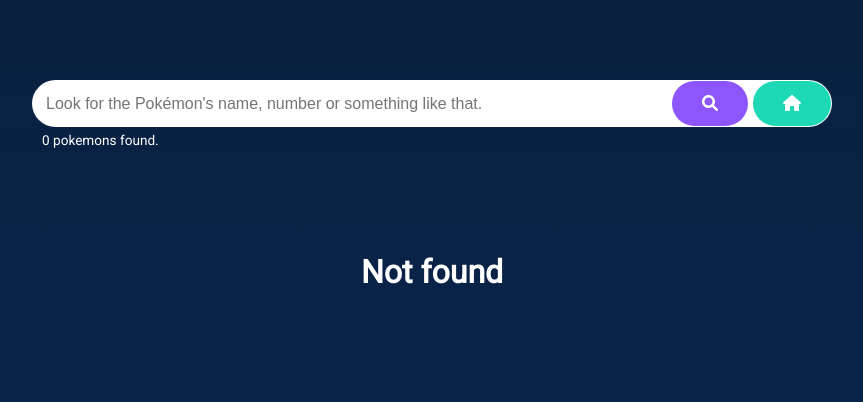
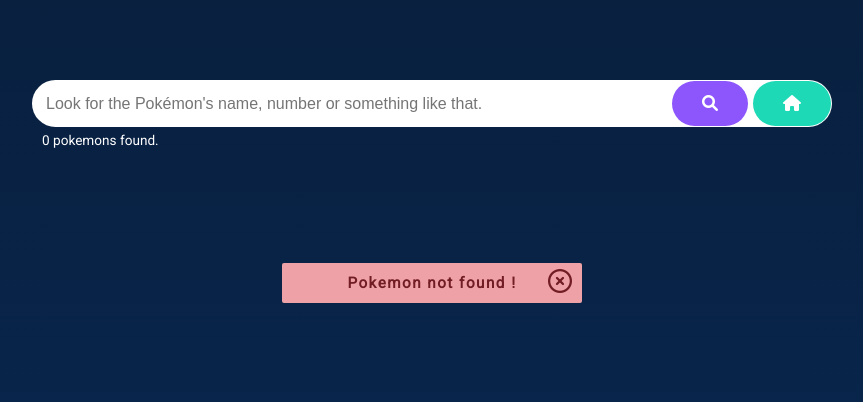
Before and after one commit to LucasAlmeidaSar/pokedex-django, a Django app: page / in a window 1280 px wide. Shown: the top 402 px of the page, without its empty margins (208-1071 px from the left). Run offline with Django 3.2, Linux system fonts and the light colour scheme; data that the repository does not hold is empty.

Commit message:
Alterado animação de loading e adicionado funções de clicks nos links.

```diff
--- a/pokedexApp/templates/base.html
+++ b/pokedexApp/templates/base.html
@@ -55,16 +55,13 @@
 
     {% block container %}
 
-      <div class="loader-container inativo" data-js="loader">
-        <i class="fas fa-spinner"></i>
-      </div>
-
       <ul class="pokemons-grid">
         {% if pokemons %}
 
           {% if pokemonsList.paginator.count <= 2 %}
             {% for pokemon in pokemons %}
-            <a href="{% url 'pg_pokemon' %}?pokemonID={{pokemon.id}}">
+            <a href="{% url 'pg_pokemon' %}?pokemonID={{pokemon.id}}"
+               onclick="load_pokemon()">
               <li class="card unique {{ pokemon.types.0.type.name }}">
                 <p class="card-number">N° {{ pokemon.id }}</p>
                 <img class="card-image" src="{{ pokemon.img }}" alt="{{ pokemon.name }}">
@@ -77,7 +74,8 @@
             {% endfor %}
           {% elif pokemonsList.paginator.count > 2 %}
             {% for pokemon in pokemons %}
-            <a href="{% url 'pg_pokemon' %}?pokemonID={{pokemon.id}}">
+            <a href="{% url 'pg_pokemon' %}?pokemonID={{pokemon.id}}"
+               onclick="load_pokemon()">
               <li class="card {{ pokemon.types.0.type.name }}">
                 <p class="card-number">N° {{ pokemon.id }}</p>
                 <img class="card-image" src="{{ pokemon.img }}" alt="{{ pokemon.name }}">
@@ -92,7 +90,10 @@
 
 
         {% elif not pokemons %}
-          <h1 style="text-align: center; color: white;">Not found</h1>
+          <div class="pokemon-not-found active" data-js="pokemon-not-found">
+            <a href="/" onclick="load_page()" class="not-found-close" data-js="not-found-close"> <i class="far fa-times-circle"></i> </a>
+            <p class="not-found-message">Pokemon not found !</p>
+          </div>
         {% endif %}
       </ul>
 
@@ -124,31 +125,63 @@
 
   </div>
 
+  <div class="loader-general">
+    <div class="loader-container" data-js="loader">
+      <svg version="1.1" id="Layer_1" xmlns="http://www.w3.org/2000/svg" xmlns:xlink="http://www.w3.org/1999/xlink" x="0px" y="0px"
+      width="40px" height="50px" viewBox="0 0 24 30" style="enable-background:new 0 0 50 50;" xml:space="preserve">
+     <rect x="0" y="0" width="4" height="10" fill="#333">
+       <animateTransform attributeType="xml"
+         attributeName="transform" type="translate"
+         values="0 0; 0 20; 0 0"
+         begin="0" dur="1s" repeatCount="indefinite" />
+     </rect>
+     <rect x="10" y="0" width="4" height="10" fill="#333">
+       <animateTransform attributeType="xml"
+         attributeName="transform" type="translate"
+         values="0 0; 0 20; 0 0"
+         begin="0.2s" dur="1s" repeatCount="indefinite" />
+     </rect>
+     <rect x="20" y="0" width="4" height="10" fill="#333">
+       <animateTransform attributeType="xml"
+         attributeName="transform" type="translate"
+         values="0 0; 0 20; 0 0"
+         begin="0.4s" dur="1s" repeatCount="indefinite" />
+     </rect>
+   </svg>
+    </div>
+  </div>
+
   <script src="{% static 'js/pace.min.js' %}"></script>
   <script>
     const main_container = document.querySelector('.container')
-    const loader = document.querySelector('[data-js="loader"]')
     const btn_search = document.querySelector('[data-js="btnSearchPokemon"]')
     const btn_home = document.querySelector('[data-js="btnHome"]')
+    const loader_general = document.querySelector('.loader-general')
 
     function load_page(){
-      scrollTo(0,0)
-      // main_container.style.opacity = '0.5'
-      loader.classList.remove('inativo')
+      to_top()
+      load_pokemon()
     }
 
     function search_input_load(){
       btn_search.classList.add('active')
+      load_pokemon()
     }
 
     function go_to_home(){
       btn_home.classList.add('active')
+      load_pokemon()
     }
 
     function to_top(){
       scrollTo(0,0)
     }
 
+    function load_pokemon(){
+      main_container.style.opacity = '0.5'
+      loader_general.classList.add('active')
+    }
+
   </script>
 </body>
 </html>
--- a/static/css/base.css
+++ b/static/css/base.css
@@ -439,11 +439,6 @@
   margin: 0 10px;
 }
 
-/* Loader spinner */
-.spinner{
-
-}
-
 /* Loader */
 
 .loader-container{
@@ -459,7 +454,7 @@
 
 .loader-container .fa-spinner{  animation: spinnerAnimation 1.5s linear infinite;  }
 
-.loader-container.inativo{  display: none;  }
+.loader-container.inative{  display: none;  }
 
 @keyframes spinnerAnimation{
   0%{
@@ -472,3 +467,54 @@
       transform: rotate(360deg);
   }
 }
+
+/* Pokemon não encontrado */
+.pokemon-not-found{
+  position: relative;
+  width: 300px;
+  margin: 10px auto;
+  height: 40px;
+  background-color: #eea2a7;
+  border-radius: 2px;
+  display: none;
+  place-items: center;
+}
+
+.pokemon-not-found.active{  display: grid;  }
+
+.not-found-message{
+  font-weight: bold;
+  letter-spacing: 1.5px;
+  font-size: .95rem;
+  color: #721C24;
+}
+
+.not-found-close{
+  color: #721C24;
+  position: absolute;
+  top: 5px;
+  right: 10px;
+  font-size: 1.5rem;
+  cursor: pointer;
+}
+
+
+.loader-general{
+  display: none;
+  position: fixed;
+  left: 50%;
+  top: 50%;
+  transform: translate(-55%,-60%);
+  width: 100%;
+  z-index: 9999;
+}
+
+.loader-general.active{
+  display: block;
+}
+
+svg path,
+svg rect{
+  font-size: 4rem;
+  fill: #bef5ed;
+}
```
Also changed, not shown: pokedexApp/templates/pokedexApp/pokemon.html (+6 -3 lines).
